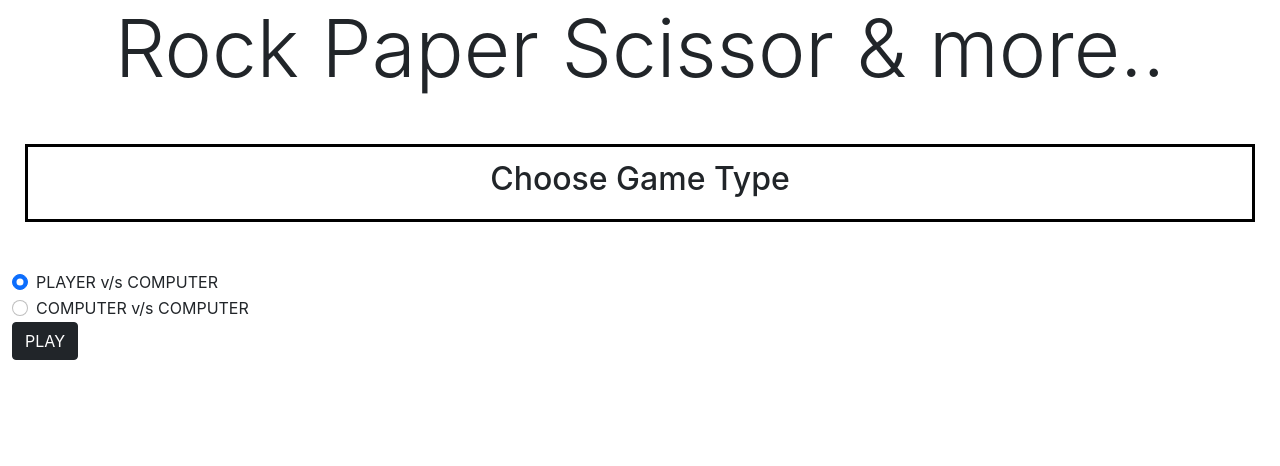
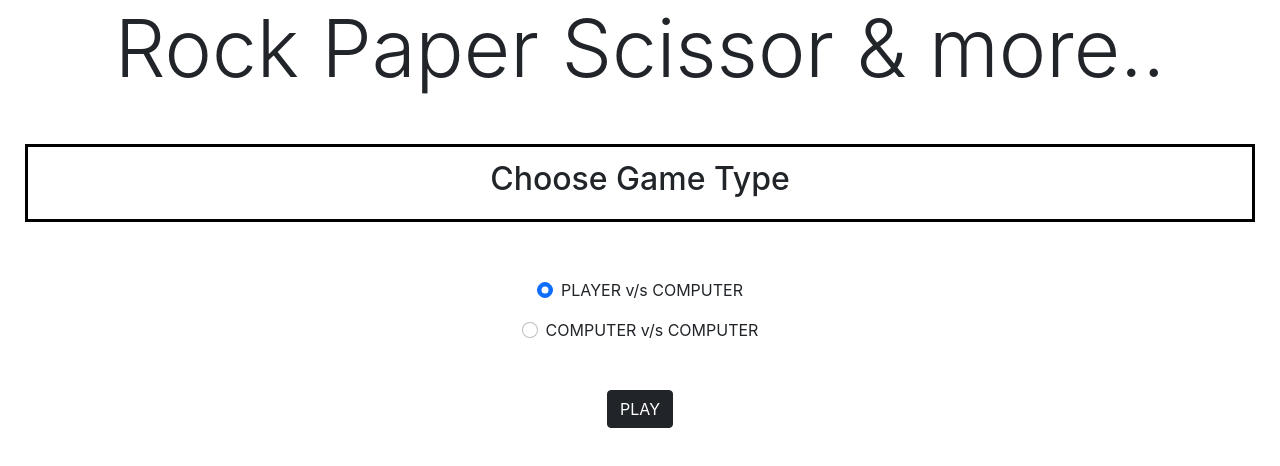
Before and after one commit to danish-wadhwa1997/RockPaperScissor, a React (Create React App) app: page /game-setup/game-type in a window 1280 px wide. Shown: the top 466 px of the page. Built offline with nearby package versions, Linux system fonts and the light colour scheme.

Commit message:
game setup css done

```diff
--- a/src/components/molecules/Choices.tsx
+++ b/src/components/molecules/Choices.tsx
@@ -61,7 +61,7 @@ const Choices = ({ onAdd }: AppProps) => {
           value={name}
         />
       </div>
-      <div>
+      <div className="text-center">
         <PrimaryButton onClick={handleAdd}>Add</PrimaryButton>
       </div>
     </div>
--- a/src/components/molecules/PlayersType.tsx
+++ b/src/components/molecules/PlayersType.tsx
@@ -18,8 +18,8 @@ const PlayersType = ({ onPlay }: AppProps) => {
     onPlay(gameType);
   };
   return (
-    <div>
-      <div className="form-check">
+    <div className="d-flex flex-column justify-content-center align-items-center">
+      <div className="form-check my-2">
         <input
           className="form-check-input"
           type="radio"
@@ -35,7 +35,7 @@ const PlayersType = ({ onPlay }: AppProps) => {
           {GAME_TYPES.PLAYER_AND_COMPUTER}
         </label>
       </div>
-      <div className="form-check">
+      <div className="form-check my-2 mb-5">
         <input
           className="form-check-input"
           type="radio"
@@ -51,6 +51,7 @@ const PlayersType = ({ onPlay }: AppProps) => {
           {GAME_TYPES.COMPUTER_AND_COMPUTER}
         </label>
       </div>
+
       <PrimaryButton onClick={handlePlay}>PLAY</PrimaryButton>
     </div>
   );
--- a/src/components/molecules/Rules.tsx
+++ b/src/components/molecules/Rules.tsx
@@ -38,7 +38,7 @@ const Rules = ({ rules, choices, label, onChange }: AppProps) => {
   };
 
   return (
-    <div>
+    <div className="my-3 col-md-4 col-xl-3">
       <div>{label}:</div>
       <Select
         options={getFilteredOptions(choices, label, rules)}
--- a/src/components/organisms/SetupRules.tsx
+++ b/src/components/organisms/SetupRules.tsx
@@ -40,7 +40,10 @@ const SetupRules = () => {
   return (
     <div>
       <MainHeadings text="Add Rules" />
-      <p>Note: Select the options which can defeat the choice on left</p>
+      <p className="lead text-center">
+        Note: Select the options which can defeat the label.
+      </p>
+      <div className="row">
         {choices &&
           choices.map((item) => (
             <Rules
@@ -51,7 +54,10 @@ const SetupRules = () => {
               label={item.label}
             />
           ))}
+      </div>
+      <div className="text-center mt-5">
         <PrimaryButton onClick={handleStart}>Start</PrimaryButton>
+      </div>
     </div>
   );
 };
```
Lines whose indentation alone changed are shown as unchanged.
